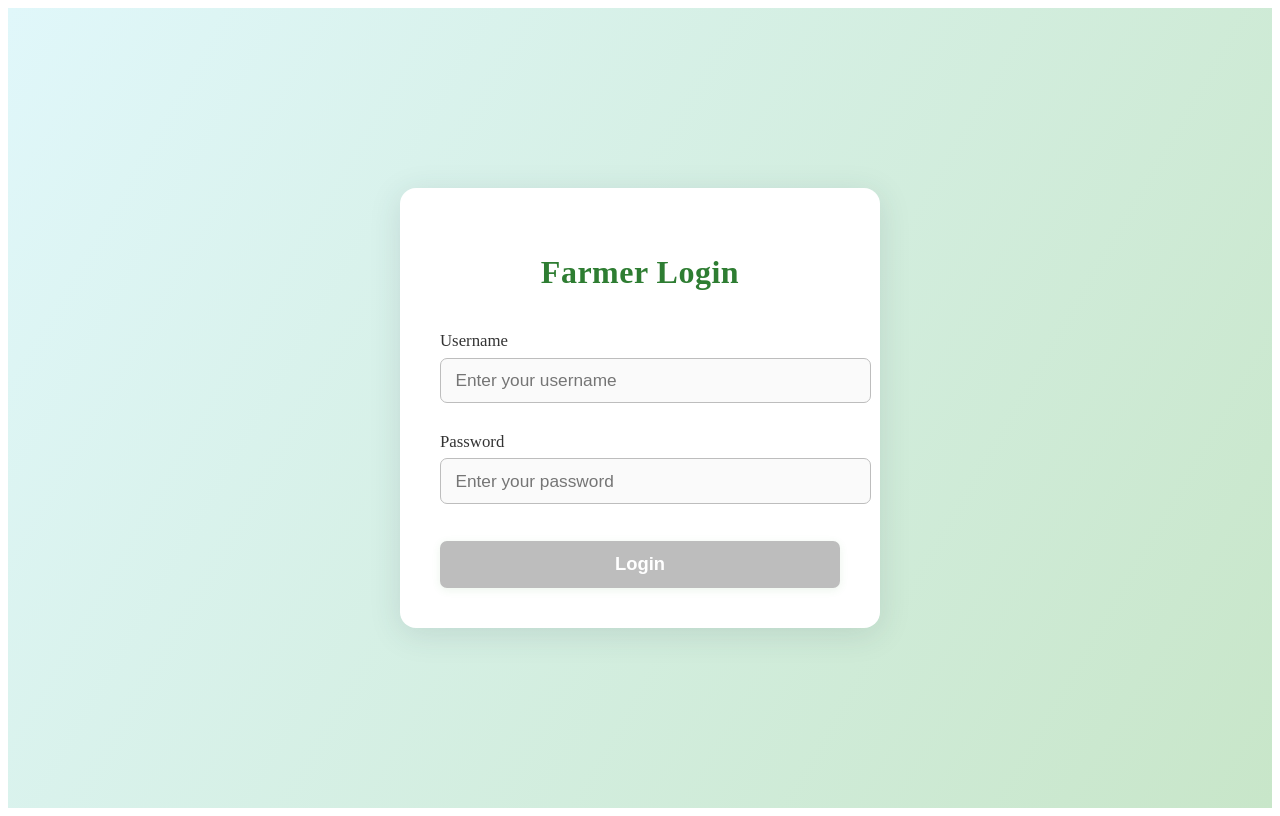
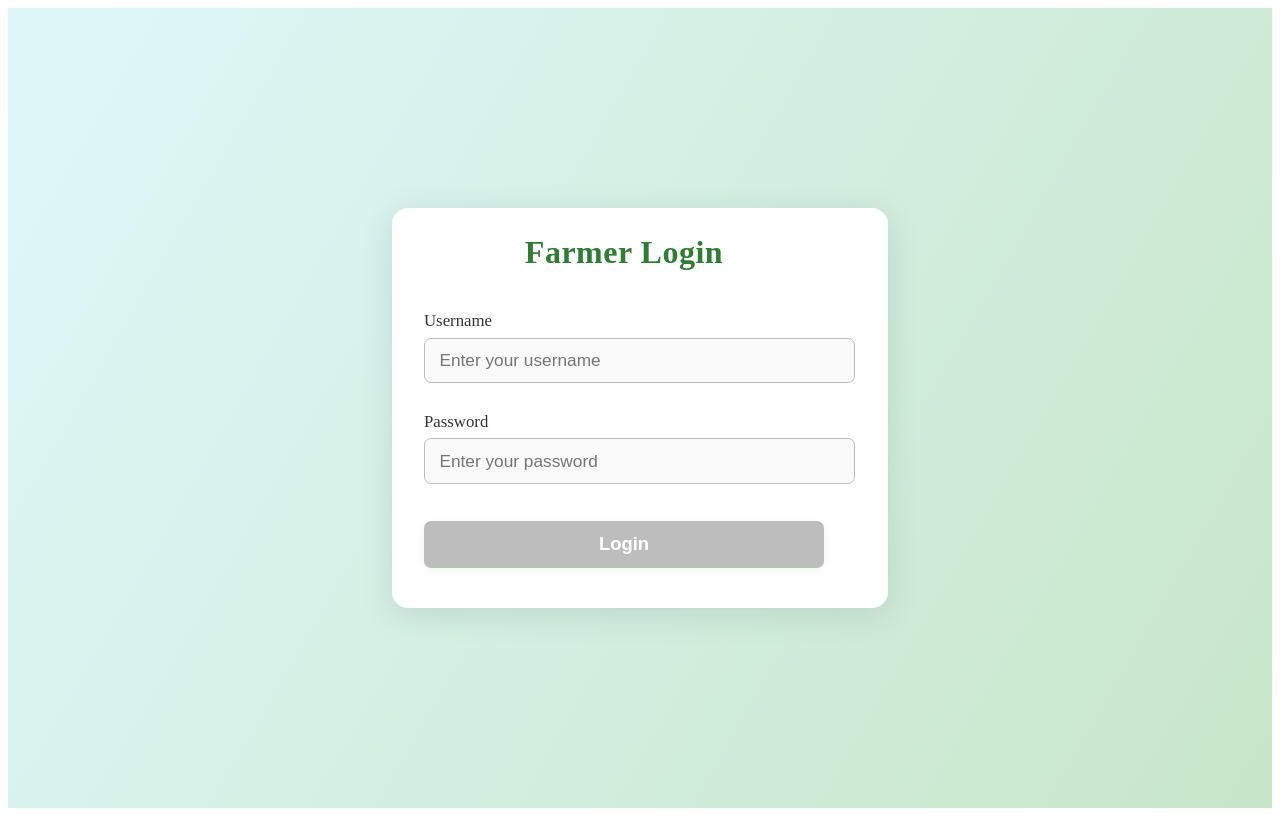
Before and after one commit to SudheerPonneri/farm2market, an Angular app: page /farmer/login in a window 1280 px wide. Built offline with nearby package versions, Linux system fonts and the light colour scheme.

Commit message:
css chnages

```diff
--- a/src/app/farmers/login/login.component.scss
+++ b/src/app/farmers/login/login.component.scss
@@ -9,7 +9,7 @@
 .login-form {
   max-width: 400px;
   width: 100%;
-  padding: 2.5rem 2.5rem 2rem 2.5rem;
+  padding: 0rem 4rem 2rem 2rem;
   background: #fff;
   border-radius: 16px;
   box-shadow: 0 6px 32px rgba(44, 62, 80, 0.13);
```
